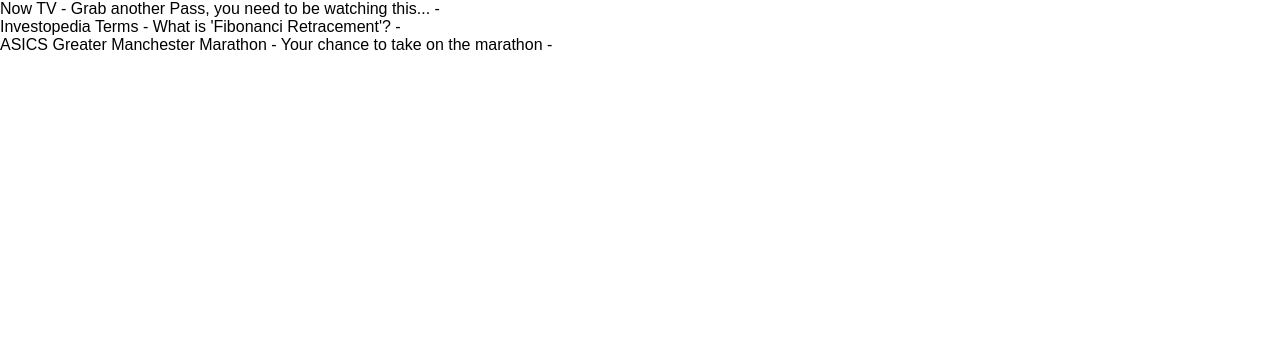
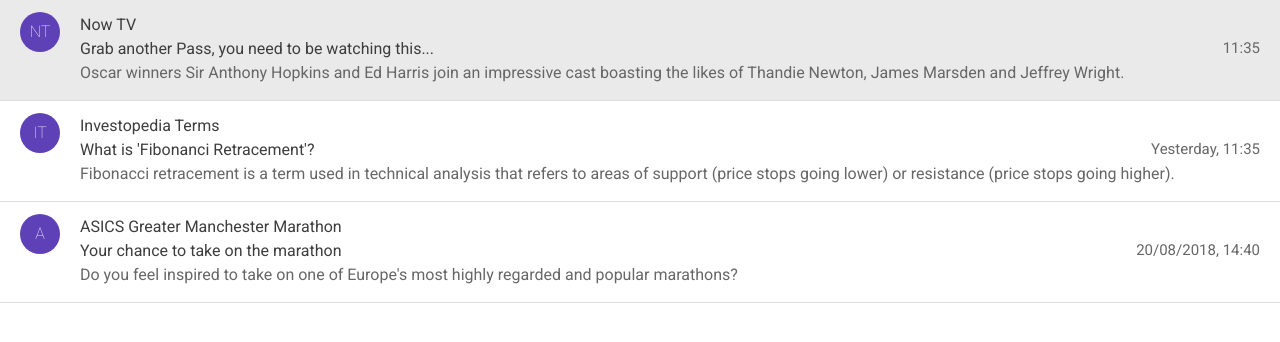
Before and after one commit to thl2ee/email-inbox, a React (Create React App) app: page / in a window 1280 px wide. Shown: the top 342 px of the page. Built offline with nearby package versions, Linux system fonts and the light colour scheme.

Commit message:
implement: style and apply on index item componect

```diff
--- a/src/App.js
+++ b/src/App.js
@@ -1,5 +1,6 @@
 import React, { Component } from 'react';
 import Indexes from './components/Indexes'
+import "typeface-roboto";
 import './App.css';
 
 class App extends Component {
@@ -13,6 +14,7 @@
             "name" : "Now TV",
             "email" : "nowtv@test.com"
           },
+          "dateTime": "11:35",
           "subject" : "Grab another Pass, you need to be watching this...",
           "body" : "Oscar winners Sir Anthony Hopkins and Ed Harris join an impressive cast boasting the likes of Thandie Newton, James Marsden and Jeffrey Wright."
         },
@@ -21,6 +23,7 @@
             "name" : "Investopedia Terms",
             "email" : "investopedia@test.com"
           },
+          "dateTime": "Yesterday, 11:35",
           "subject" : "What is 'Fibonanci Retracement'?",
           "body" : "Fibonacci retracement is a term used in technical analysis that refers to areas of support (price stops going lower) or resistance (price stops going higher)."
         },
@@ -29,6 +32,7 @@
             "name" : "ASICS Greater Manchester Marathon ",
             "email" : "events@human-race.co.uk"
           },
+          "dateTime": "20/08/2018, 14:40",
           "subject" : "Your chance to take on the marathon",
           "body" : "Do you feel inspired to take on one of Europe's most highly regarded and popular marathons?"
         }
@@ -40,7 +44,8 @@
     let emailIndexes = this.state.emails.map((email) => ({
       name: email.from.name,
       title: email.subject,
-      description: email.description
+      description: email.body,
+      dateTime: email.dateTime
     }));
     return (
       <div className="App">
--- a/src/components/IndexItem.js
+++ b/src/components/IndexItem.js
@@ -4,10 +4,50 @@
   constructor() {
     super();
   }
+
   render() {
+    const getFirstCharacterFromString = (str) => (
+      (str || "").charAt(0)
+    );
+
+    let words = this.props.index.name.split(" ");
+    let label = getFirstCharacterFromString(
+      (!words) ? "" : words[0]
+    );
+
+    if (words.length === 2) {
+      label = `${
+        getFirstCharacterFromString(words[0])
+      }${
+        getFirstCharacterFromString(words[1])
+      }`;
+    }
+
     return (
       <div className="Indexes">
-        {this.props.index.name} - {this.props.index.title} - {this.props.index.description}
+        <div class="index-item">
+          <div class="index-item-icon">
+            <div class="index-item-icon-circle">
+              <div class="index-item-icon-circle-label">
+                {label}
+              </div>
+            </div>
+          </div>
+          <div class="index-item-details">
+            <div class="index-item-details-name">
+              {this.props.index.name}
+            </div>
+            <div class="index-item-details-title">
+              {this.props.index.title}
+            </div>
+            <div class="index-item-details-time">
+              {this.props.index.dateTime}
+            </div>
+            <div class="index-item-details-description">
+              {this.props.index.description}
+            </div>
+          </div>
+        </div>
       </div>
     );
   }
--- a/src/index.css
+++ b/src/index.css
@@ -3,3 +3,83 @@
   padding: 0;
   font-family: sans-serif;
 }
+.index-item {
+  display: flex;
+  height: 100px;
+  background-color: white;
+  border-bottom: 1px solid #ddd;
+  width: auto;
+}
+
+.index-item:hover  {
+  background-color: rgb(234, 234, 234);
+}
+
+.index-item-icon {
+  width: 80px;
+  height: 100%;
+}
+
+.index-item-icon-circle {
+  border-radius: 50%;
+  margin: auto;
+  margin-top: 15%;
+  width: 50%;
+  height: 40%;
+  background-color: rgb(95,65,183);
+}
+
+.index-item-icon-circle-label {
+  font-family: 'Roboto';
+  font-style: normal;
+  font-weight: 100;
+  text-align: center;
+  line-height: 40px;
+  width:100%;
+  height:100%;
+  color: white;
+}
+
+.index-item-details {
+  width: calc(100% - 100px);
+  height: 100%;
+  padding: 15px 0px;
+  font-family: 'Roboto';
+  font-style: normal;
+  font-weight: 400;
+  font-size: 16px;
+  color: rgb(61,61,61);
+}
+
+.index-item-details-name {
+  white-space: nowrap;
+  overflow: hidden;
+  text-overflow: ellipsis;
+}
+
+.index-item-details-title {
+  width:calc(100% - 150px);
+  padding-top:5px;
+  float:left;
+  white-space: nowrap;
+  overflow: hidden;
+  text-overflow: ellipsis;
+}
+
+.index-item-details-time {
+  padding-top:5px;
+  float:right;
+  font-size: 15px;
+  white-space: nowrap;
+  overflow: hidden;
+  text-overflow: ellipsis;
+  color: rgb(103,103,103);
+ }
+.index-item-details-description {
+  line-height: 30px;
+  clear:both;
+  white-space: nowrap;
+  overflow: hidden;
+  text-overflow: ellipsis;
+  color: rgb(103,103,103);
+}
```
